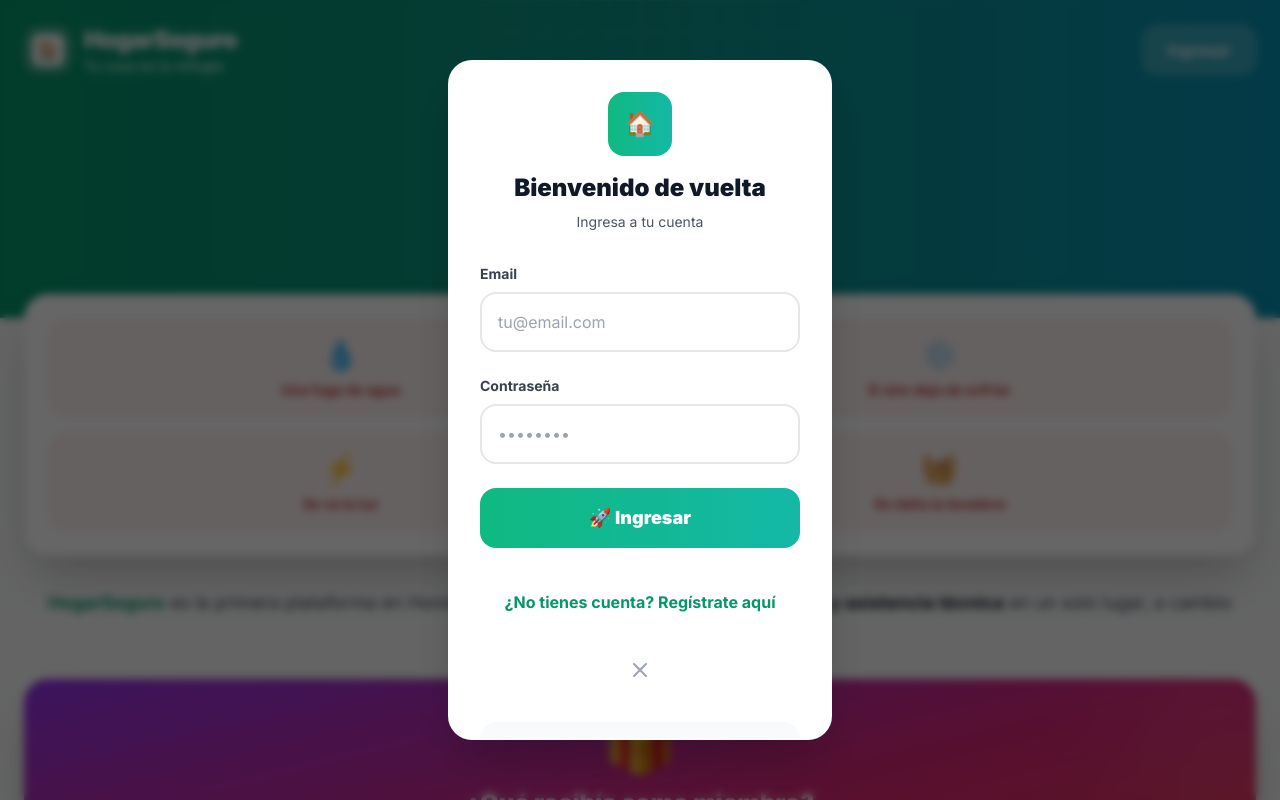
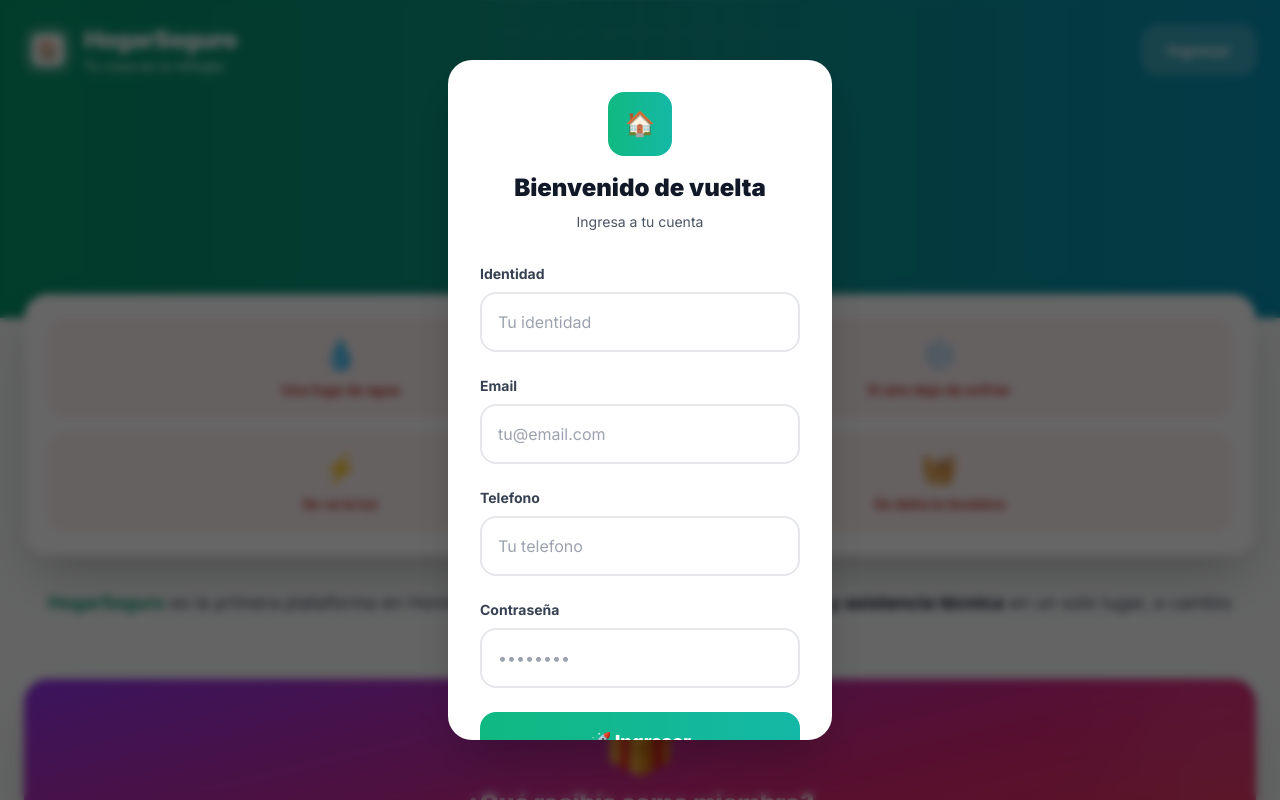
Before and after one commit to GrecoHdz/front, a Nuxt app: page / in a window 1280 px wide. Both pictures are taken after a click on the button "Ingresar". Shown: the top 800 px of the page. Built offline with nearby package versions, Linux system fonts and the light colour scheme.

Commit message:
registro con API

```diff
--- a/nuxt.config.ts
+++ b/nuxt.config.ts
@@ -9,7 +9,7 @@ export default defineNuxtConfig({
       title: 'TecniServ - Servicios Técnicos a Domicilio',
       meta: [
         { charset: 'utf-8' },
-        { name: 'viewport', content: 'width=device-width, initial-scale=1' },
+        { name: 'viewport', content: 'width=device-width, initial-scale=0.7, user-scalable=no' },
         { hid: 'description', name: 'description', content: 'Servicios técnicos profesionales a domicilio. Fontanería, electricidad, aires acondicionados y más.' },
         { name: 'theme-color', content: '#2563eb' },
         { name: 'apple-mobile-web-app-capable', content: 'yes' },
@@ -24,12 +24,18 @@ export default defineNuxtConfig({
       ]
     }
   },
+   // Server configuration
+   devServer: {
+    host: '0.0.0.0',
+    port: process.env.PORT ? Number(process.env.PORT) : 3000
+  },
 
   // Runtime config
   runtimeConfig: {
     public: {
       appName: 'TecniServ',
-      appVersion: '1.0.0'
+      appVersion: '1.0.0',
+      apiBase: process.env.NUXT_PUBLIC_API_URL || 'http://localhost:4000'
     }
   }
 })
--- a/package.json
+++ b/package.json
@@ -10,6 +10,8 @@
     "postinstall": "nuxt prepare"
   },
   "dependencies": {
+    "@nuxtjs/tailwindcss": "^6.14.0",
+    "axios": "^1.11.0",
     "nuxt": "^3.17.6",
     "vue": "^3.5.17",
     "vue-router": "^4.5.1"
--- a/pages/index.vue
+++ b/pages/index.vue
@@ -355,6 +355,19 @@
 
             <div>
               <label class="block text-sm font-bold text-gray-700 dark:text-gray-300 mb-2">
+                Identidad
+              </label>
+              <input
+                v-model="form.identidad"
+                type="text"
+                class="w-full px-4 py-4 text-base border-2 border-gray-200 dark:border-gray-600 rounded-2xl focus:ring-2 focus:ring-emerald-500 focus:border-emerald-500 bg-white dark:bg-gray-700 text-gray-900 dark:text-white transition-all duration-200"
+                placeholder="Tu identidad"
+                required
+              />
+            </div>
+
+            <div>
+              <label class="block text-sm font-bold text-gray-700 dark:text-gray-300 mb-2">
                 Email
               </label>
               <input
@@ -362,6 +375,19 @@
                 type="email"
                 class="w-full px-4 py-4 text-base border-2 border-gray-200 dark:border-gray-600 rounded-2xl focus:ring-2 focus:ring-emerald-500 focus:border-emerald-500 bg-white dark:bg-gray-700 text-gray-900 dark:text-white transition-all duration-200"
                 placeholder="tu@email.com"
+                required
+              />
+            </div>
+
+            <div>
+              <label class="block text-sm font-bold text-gray-700 dark:text-gray-300 mb-2">
+                Telefono
+              </label>
+              <input
+                v-model="form.telefono"
+                type="text"
+                class="w-full px-4 py-4 text-base border-2 border-gray-200 dark:border-gray-600 rounded-2xl focus:ring-2 focus:ring-emerald-500 focus:border-emerald-500 bg-white dark:bg-gray-700 text-gray-900 dark:text-white transition-all duration-200"
+                placeholder="Tu telefono"
                 required
               />
             </div>
@@ -447,6 +473,7 @@
 <script setup>
 import { ref, onMounted } from 'vue'
 import { useRouter } from 'vue-router'
+import axios from 'axios'
 
 // SEO and Meta
 useHead({
@@ -462,6 +489,9 @@ useHead({
   ]
 })
 
+const config = useRuntimeConfig()
+const apiBase = config.public.apiBase
+
 // Reactive data
 const showLoginModal = ref(false)
 const showSuccess = ref(false)
@@ -470,7 +500,9 @@ const isLogin = ref(true)
 const form = ref({
   name: '',
   email: '',
-  password: ''
+  password: '',
+  identidad: '',
+  telefono: ''
 })
 
 // Mock data for login
@@ -622,37 +654,42 @@ const getIconBg = (index) => {
 const router = useRouter()
 
 // Methods
-const handleAuth = () => {
-  if (isLogin.value) {
-    // Login logic
-    const user = mockUsers.find(u => u.email === form.value.email && u.password === form.value.password)
-    if (user) {
-      showLoginModal.value = false
-      showSuccess.value = true
-      // Redirect to dashboard after showing success message
-      setTimeout(() => {
-        showSuccess.value = false
-        router.push('/DashboardCliente')
-      }, 2000)
-      console.log('Login successful:', user)
-    } else {
-      showCustomAlert('Credenciales incorrectas. Intenta con los usuarios de prueba.')
-    }
-  } else {
-    // Register logic
-    showLoginModal.value = false
-    showSuccess.value = true
-    // Redirect to dashboard after showing success message
+const handleAuth = async () => {
+  try {
+    // Solo registro de usuario
+    const { data } = await axios.post(`${apiBase}/usuarios`, {
+      nombre: form.value.name,
+      email: form.value.email,
+      password_hash: form.value.password,
+      identidad: form.value.identidad,
+      telefono: form.value.telefono
+    });
+
+    showLoginModal.value = false;
+    showSuccess.value = true;
+
+    // Redirigir después de mostrar el mensaje de éxito
     setTimeout(() => {
-      showSuccess.value = false
-      router.push('/DashboardCliente')
-    }, 2000)
-    console.log('Registration successful:', form.value)
+      showSuccess.value = false;
+      router.push('/DashboardCliente');
+    }, 2000);
+
+    console.log('Registro exitoso:', data);
+  } catch (error) {
+    console.error('Error en el registro:', error);
+    const errorMessage = error.response?.data?.message || 'Ocurrió un error al registrar el usuario';
+    showCustomAlert(errorMessage);
+  } finally {
+    // Reset form
+    form.value = {
+      name: '',
+      email: '',
+      password: '',
+      identidad: '',
+      telefono: ''
+    };
   }
-
-  // Reset form
-  form.value = { name: '', email: '', password: '' }
-}
+};
 
 // Custom alert function
 const showCustomAlert = (message) => {
```
Also changed, not shown: 1 other file (tests, documents, lock files or other folders).
